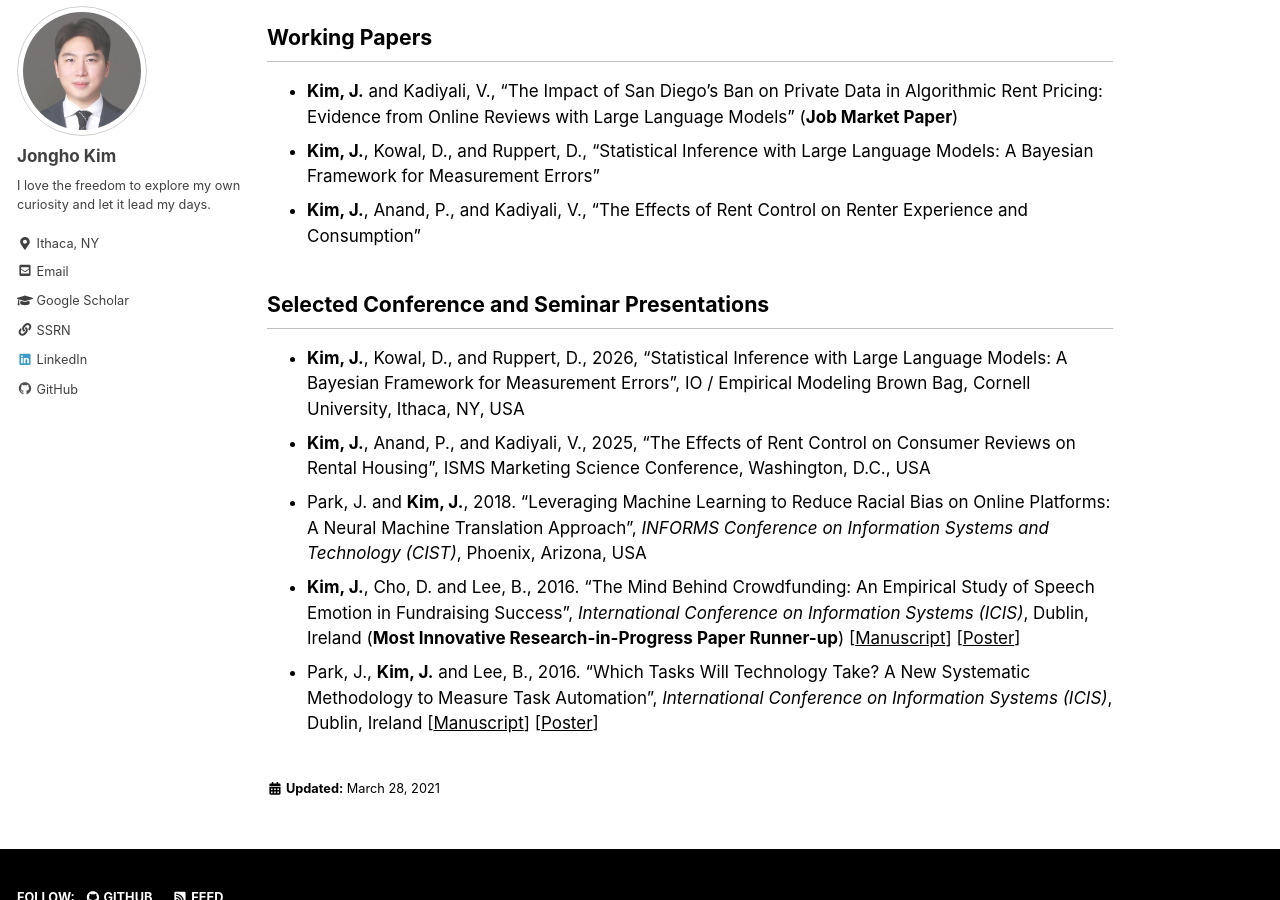
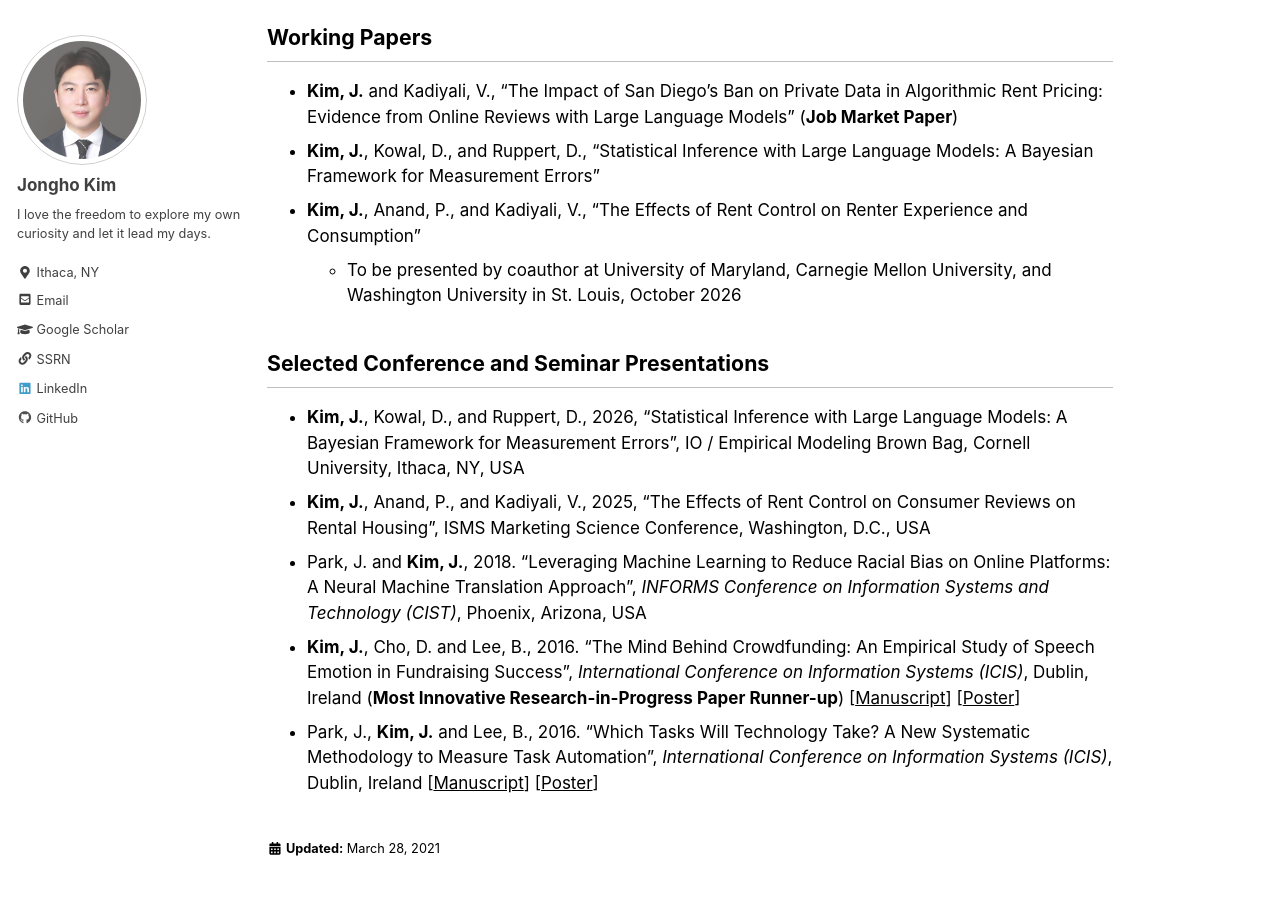
Before and after one commit to jonghkim/jonghkim.github.io, a Jekyll site: the page built from _pages/research.md, in a window 1280 px wide and 900 px high, scrolled down 478 px. Built offline with Jekyll 4.4.1, drawn with Linux system fonts in a browser that asks for light colours.

Commit message:
Update CV and research page (rent control paper seminars, Oct 2026)
Co-Authored-By: Claude Fable 5.1 <noreply@anthropic.com>

```diff
--- a/_pages/research.md
+++ b/_pages/research.md
@@ -16,6 +16,7 @@ last_modified_at: 2021-03-28
 - **Kim, J.** and Kadiyali, V., "The Impact of San Diego’s Ban on Private Data in Algorithmic Rent Pricing: Evidence from Online Reviews with Large Language Models" (**Job Market Paper**)
 - **Kim, J.**, Kowal, D., and Ruppert, D., "Statistical Inference with Large Language Models: A Bayesian Framework for Measurement Errors"
 - **Kim, J.**, Anand, P., and Kadiyali, V., "The Effects of Rent Control on Renter Experience and Consumption"
+  - To be presented by coauthor at University of Maryland, Carnegie Mellon University, and Washington University in St. Louis, October 2026
 
 ## Selected Conference and Seminar Presentations
 - **Kim, J.**, Kowal, D., and Ruppert, D., 2026, "Statistical Inference with Large Language Models: A Bayesian Framework for Measurement Errors", IO / Empirical Modeling Brown Bag, Cornell University, Ithaca, NY, USA
```
Also changed, not shown: 1 other file.
